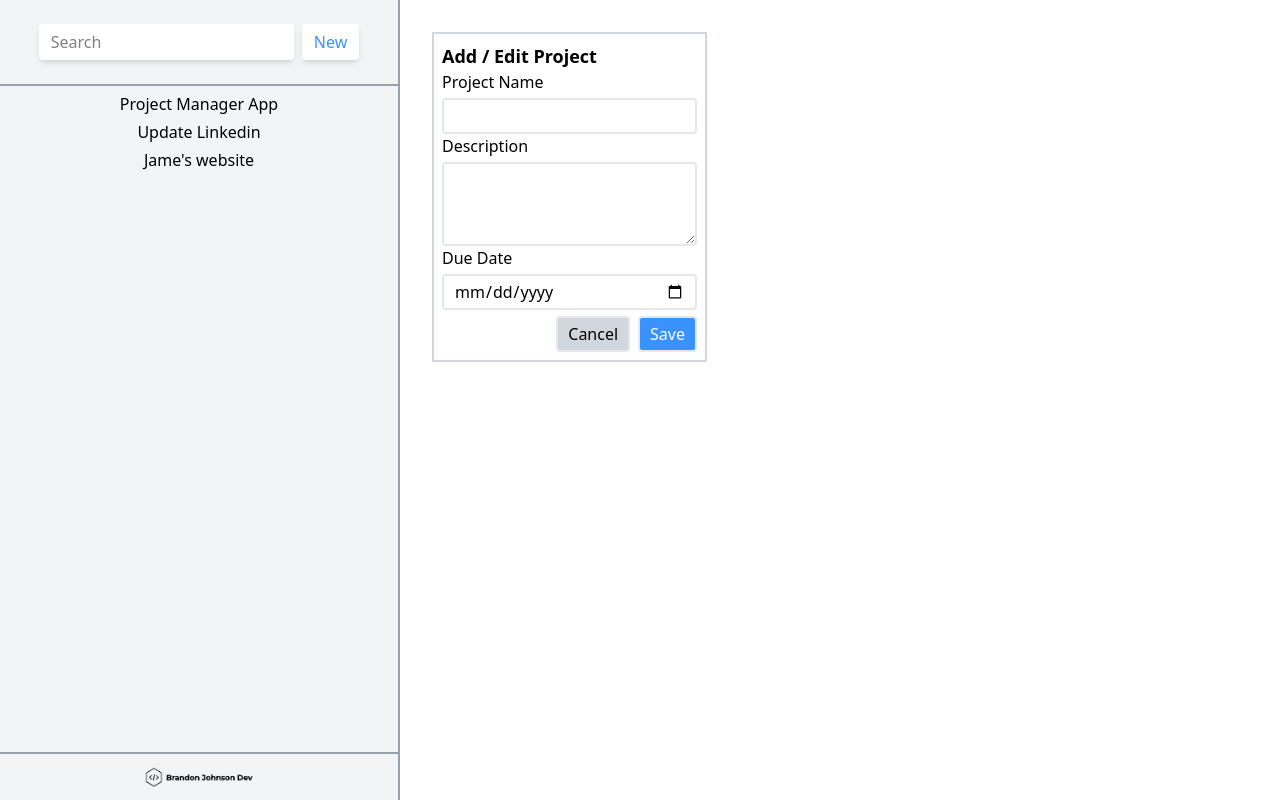
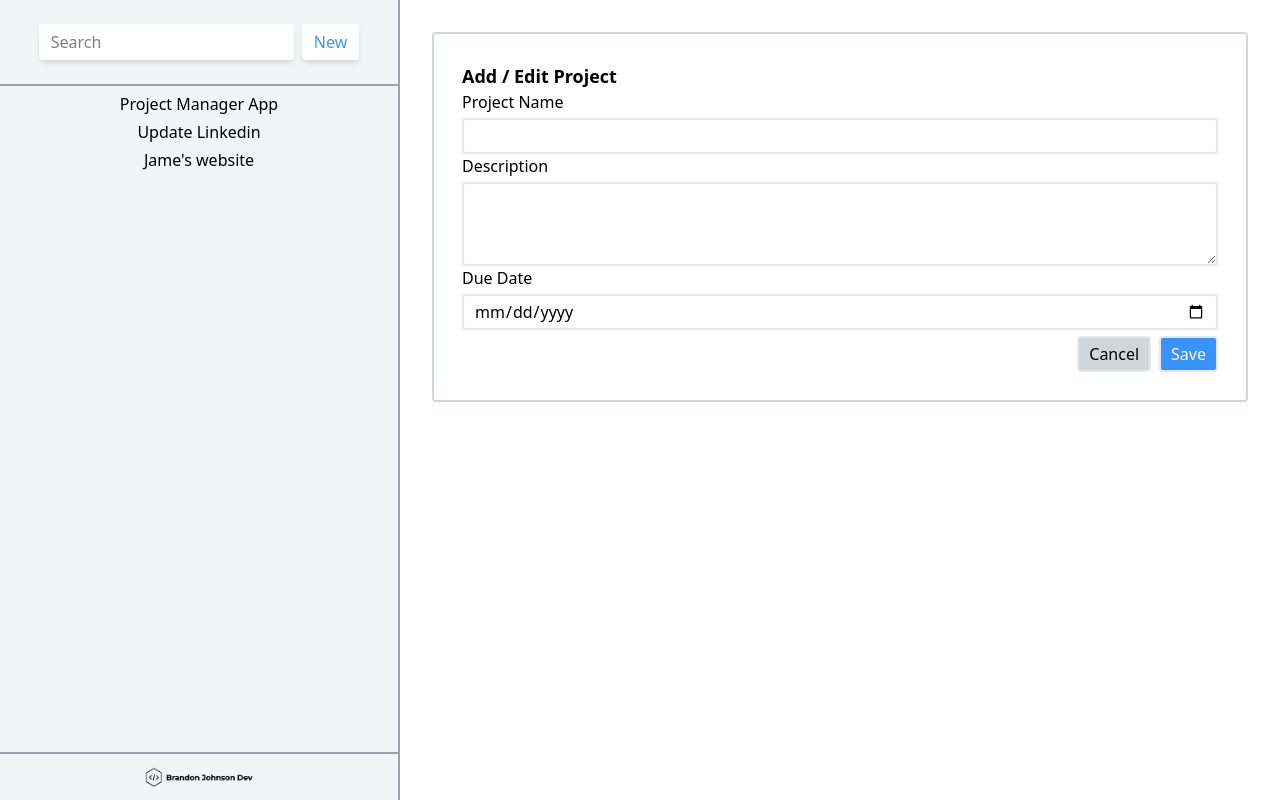
Before and after one commit to loves2run/reactrouter_project_manager, a React (Vite) app: page / in a window 1280 px wide. Built offline with nearby package versions, Linux system fonts and the light colour scheme.

Commit message:
Feature: added/styled addEditProjectForm

```diff
--- a/src/components/mainContent/ProjectForm.jsx
+++ b/src/components/mainContent/ProjectForm.jsx
@@ -10,7 +10,7 @@ const styles = {
 export default function AddEditProjectForm() {
 
     return (
-        <div className="border-2 border-gray-300">
+        <div className="flex w-full p-5 border-2 border-gray-300 rounded-sm">
             <form
                 className="flex flex-col w-full p-2"
                 action=""
```
